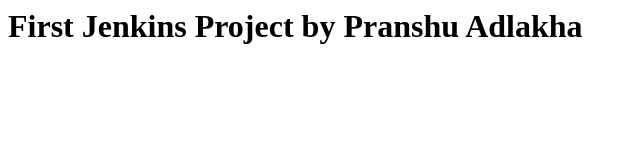
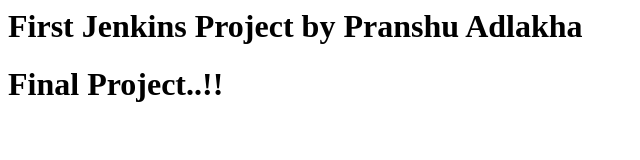
Before and after one commit to Pranshu0551/jenkins, a plain HTML site: page index.html in a window 1280 px wide. Shown: the whole page, without its empty margins (0-640 px from the left). Drawn offline with Linux system fonts and the light colour scheme.

Commit message:
Update index.html

```diff
--- a/index.html
+++ b/index.html
@@ -1 +1,2 @@
 <h1> First Jenkins Project by Pranshu Adlakha </h1>
+<h1> Final Project..!!</h1>
```
